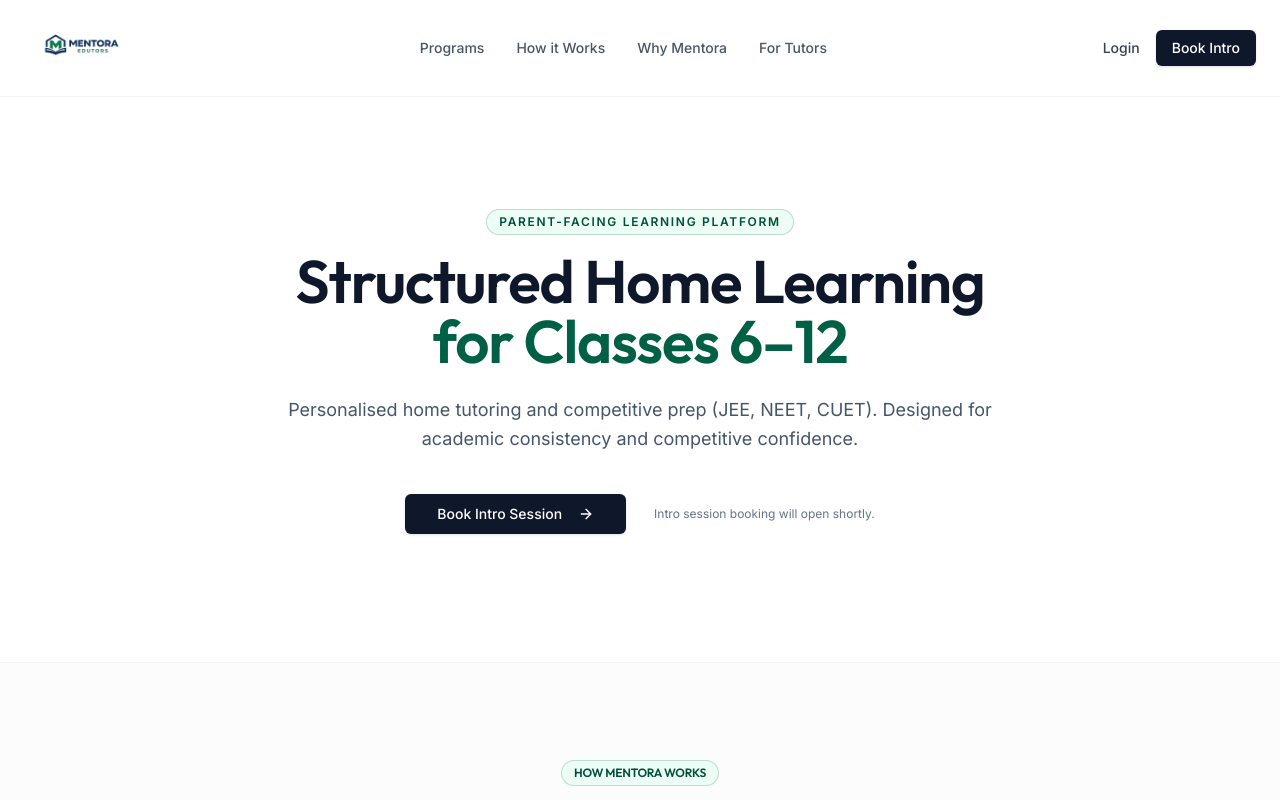
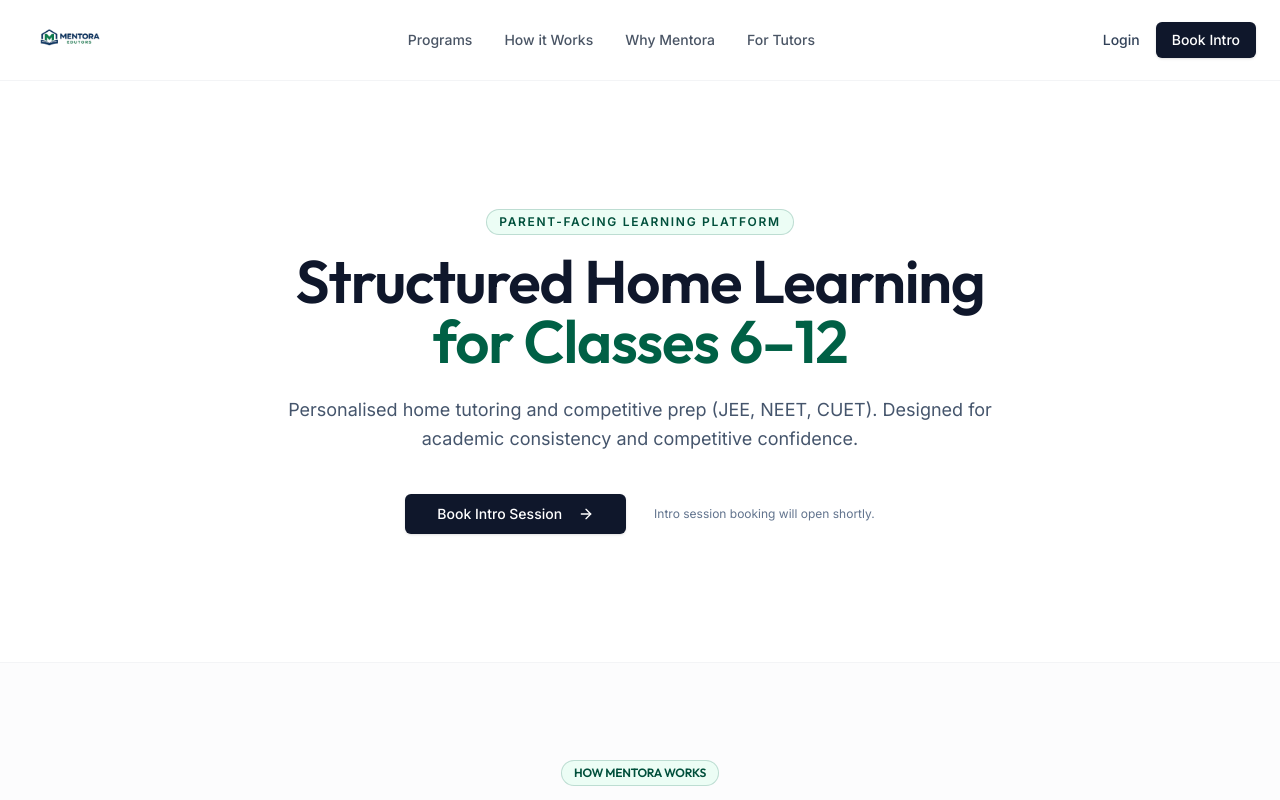
Before and after one commit to vbyainnovations-create/mentora-antigravity, a Next.js app: page / in a window 1280 px wide. Shown: the top 800 px of the page. Built offline with nearby package versions, Linux system fonts and the light colour scheme.

Commit message:
UI: Revert header height and set logo to 1.4x

```diff
--- a/src/app/page.tsx
+++ b/src/app/page.tsx
@@ -19,15 +19,15 @@ export default function Home() {
     <div className="flex flex-col min-h-screen bg-white">
       {/* Navigation */}
       <header className="fixed top-0 w-full z-50 bg-white/80 backdrop-blur-md border-b border-gray-100 transition-all duration-300">
-        <div className="container mx-auto px-6 h-24 flex items-center justify-between">
+        <div className="container mx-auto px-6 h-20 flex items-center justify-between">
           <div className="flex items-center gap-3">
             <Link href="/" className="flex items-center">
               <Image
                 src="/mentora-full-logo.png"
                 alt="Mentora Edutors"
-                width={600}
-                height={180}
-                className="h-16 md:h-20 w-auto object-contain"
+                width={280}
+                height={84}
+                className="h-14 md:h-16 w-auto object-contain"
                 priority
               />
             </Link>
```
